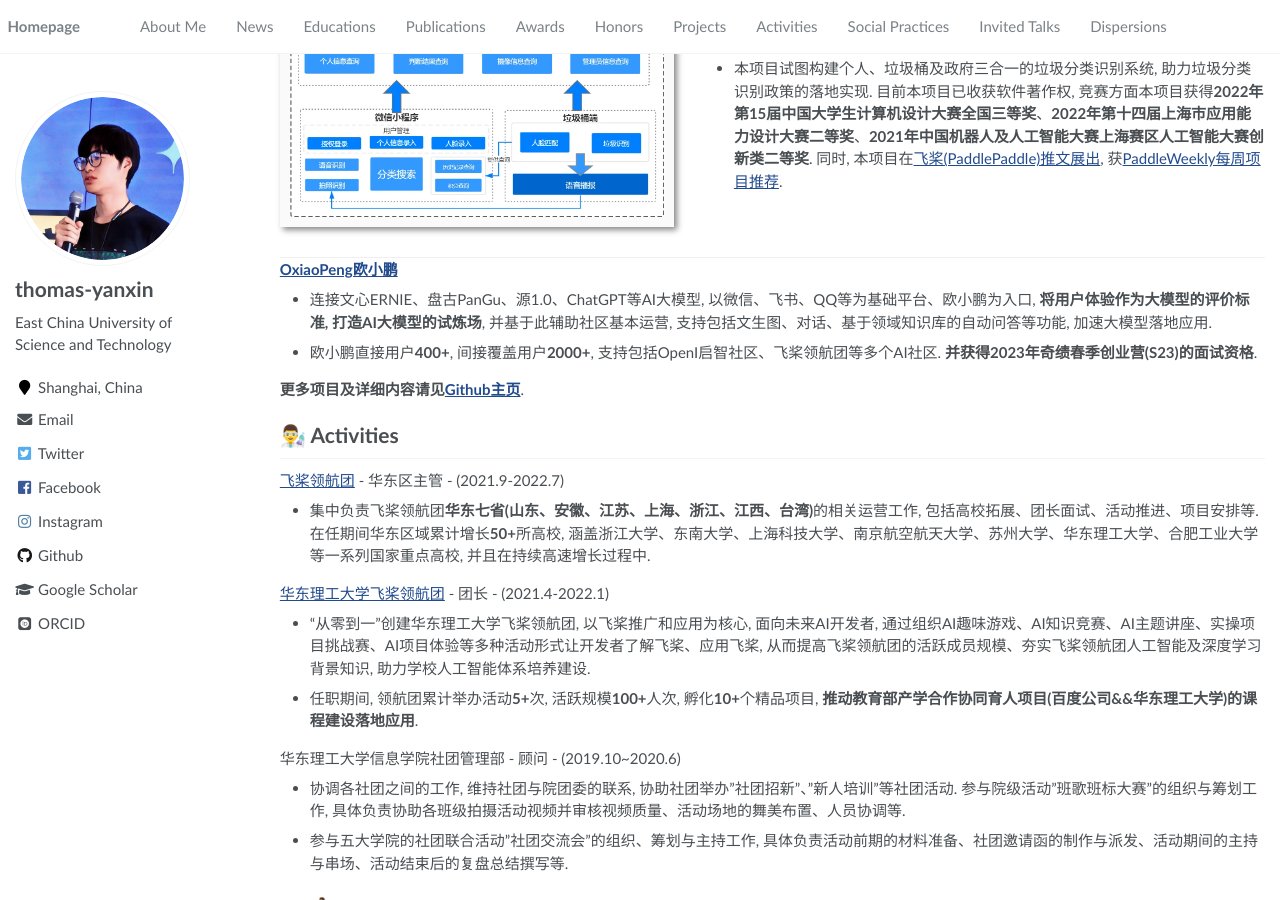
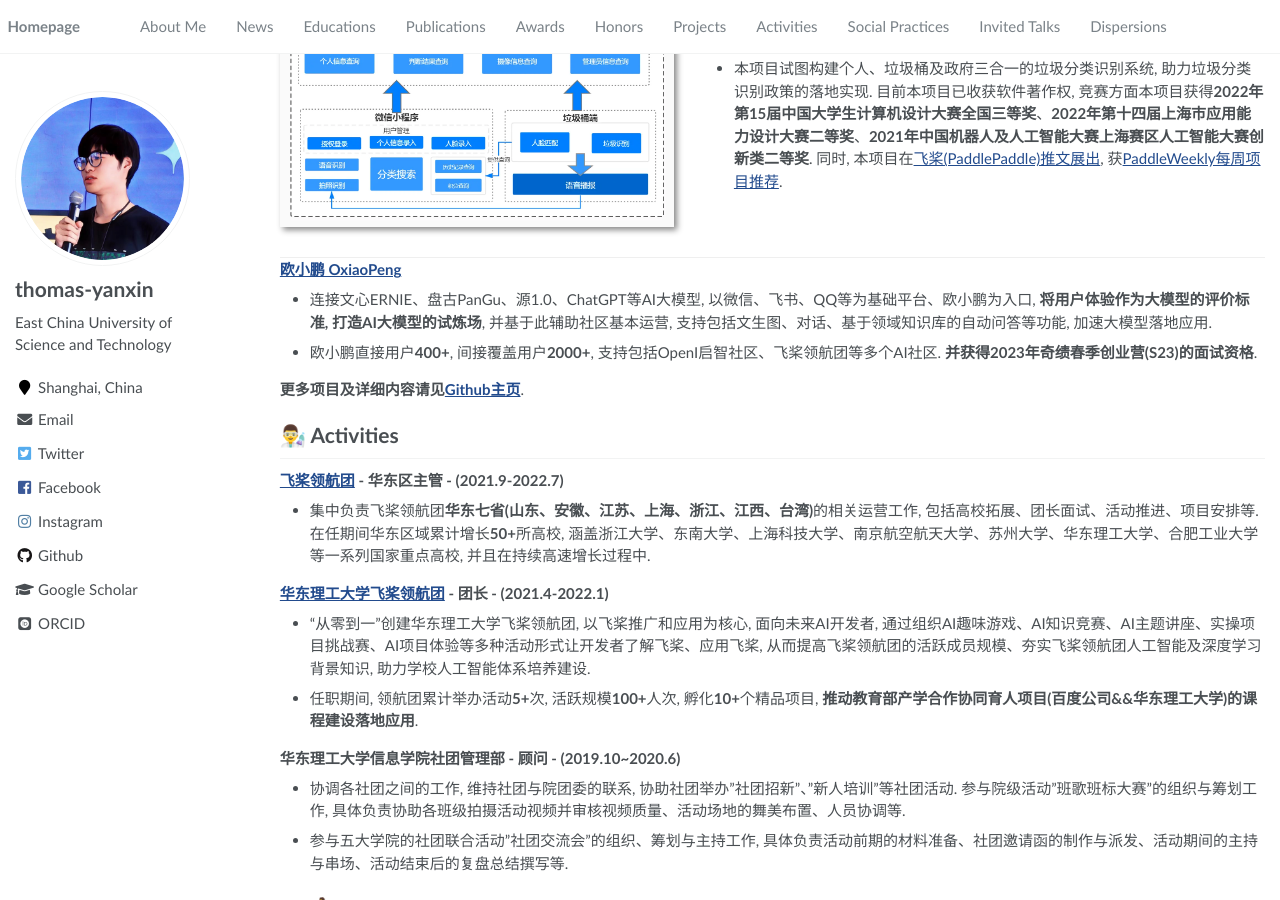
Before and after one commit to thomas-yanxin/thomas-yanxin.github.io, a Jekyll site: the page built from _pages/about.md, in a window 1280 px wide and 900 px high, scrolled down 2531 px. Built offline with Jekyll 4.4.1, drawn with Linux system fonts in a browser that asks for light colours; some web fonts are replaced.

```diff
--- a/_pages/about.md
+++ b/_pages/about.md
@@ -142,7 +142,7 @@ redirect_from:
 </div>
 </div>
 
-**[OxiaoPeng欧小鹏](https://github.com/thomas-yanxin/OXiaoPeng)**
+**[欧小鹏 OxiaoPeng](https://github.com/thomas-yanxin/OXiaoPeng)**
 * 连接文心ERNIE、盘古PanGu、源1.0、ChatGPT等AI大模型, 以微信、飞书、QQ等为基础平台、欧小鹏为入口, **将用户体验作为大模型的评价标准, 打造AI大模型的试炼场**, 并基于此辅助社区基本运营, 支持包括文生图、对话、基于领域知识库的自动问答等功能, 加速大模型落地应用.
 * 欧小鹏直接用户**400+**, 间接覆盖用户**2000+**, 支持包括OpenI启智社区、飞桨领航团等多个AI社区. **并获得2023年奇绩春季创业营(S23)的面试资格**.
 
@@ -150,14 +150,14 @@ redirect_from:
 
 # 👨‍🔬 Activities
 
-[飞桨领航团](https://www.paddlepaddle.org.cn/ppdenavigategroup) - 华东区主管 - (2021.9-2022.7)
+**[飞桨领航团](https://www.paddlepaddle.org.cn/ppdenavigategroup) - 华东区主管 - (2021.9-2022.7)**
 * 集中负责飞桨领航团**华东七省(山东、安徽、江苏、上海、浙江、江西、台湾)**的相关运营工作, 包括高校拓展、团长面试、活动推进、项目安排等. 在任期间华东区域累计增长**50+**所高校, 涵盖浙江大学、东南大学、上海科技大学、南京航空航天大学、苏州大学、华东理工大学、合肥工业大学等一系列国家重点高校, 并且在持续高速增长过程中.
 
-[华东理工大学飞桨领航团](https://www.paddlepaddle.org.cn/ppdenavigategroup) - 团长 - (2021.4-2022.1)
+**[华东理工大学飞桨领航团](https://www.paddlepaddle.org.cn/ppdenavigategroup) - 团长 - (2021.4-2022.1)**
 * "从零到一"创建华东理工大学飞桨领航团, 以飞桨推广和应用为核心, 面向未来AI开发者, 通过组织AI趣味游戏、AI知识竞赛、AI主题讲座、实操项目挑战赛、AI项目体验等多种活动形式让开发者了解飞桨、应用飞桨, 从而提高飞桨领航团的活跃成员规模、夯实飞桨领航团人工智能及深度学习背景知识, 助力学校人工智能体系培养建设.
 * 任职期间, 领航团累计举办活动**5+**次, 活跃规模**100+**人次, 孵化**10+**个精品项目, **推动教育部产学合作协同育人项目(百度公司&&华东理工大学)的课程建设落地应用**.
 
-华东理工大学信息学院社团管理部 - 顾问 - (2019.10~2020.6)
+**华东理工大学信息学院社团管理部 - 顾问 - (2019.10~2020.6)**
 * 协调各社团之间的工作, 维持社团与院团委的联系, 协助社团举办"社团招新"、"新人培训"等社团活动. 参与院级活动"班歌班标大赛"的组织与筹划工作, 具体负责协助各班级拍摄活动视频并审核视频质量、活动场地的舞美布置、人员协调等.
 * 参与五大学院的社团联合活动"社团交流会"的组织、筹划与主持工作, 具体负责活动前期的材料准备、社团邀请函的制作与派发、活动期间的主持与串场、活动结束后的复盘总结撰写等.
 # 🏃 Social Practices
```
